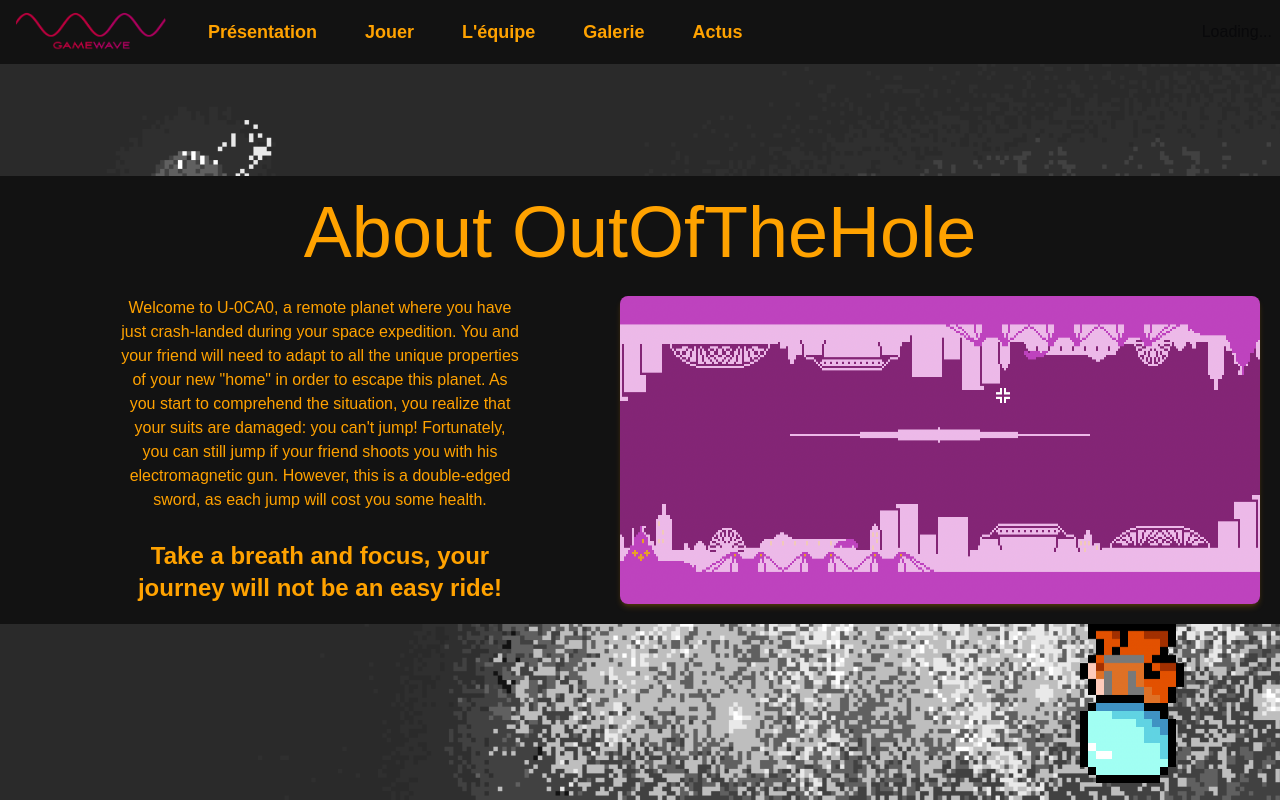
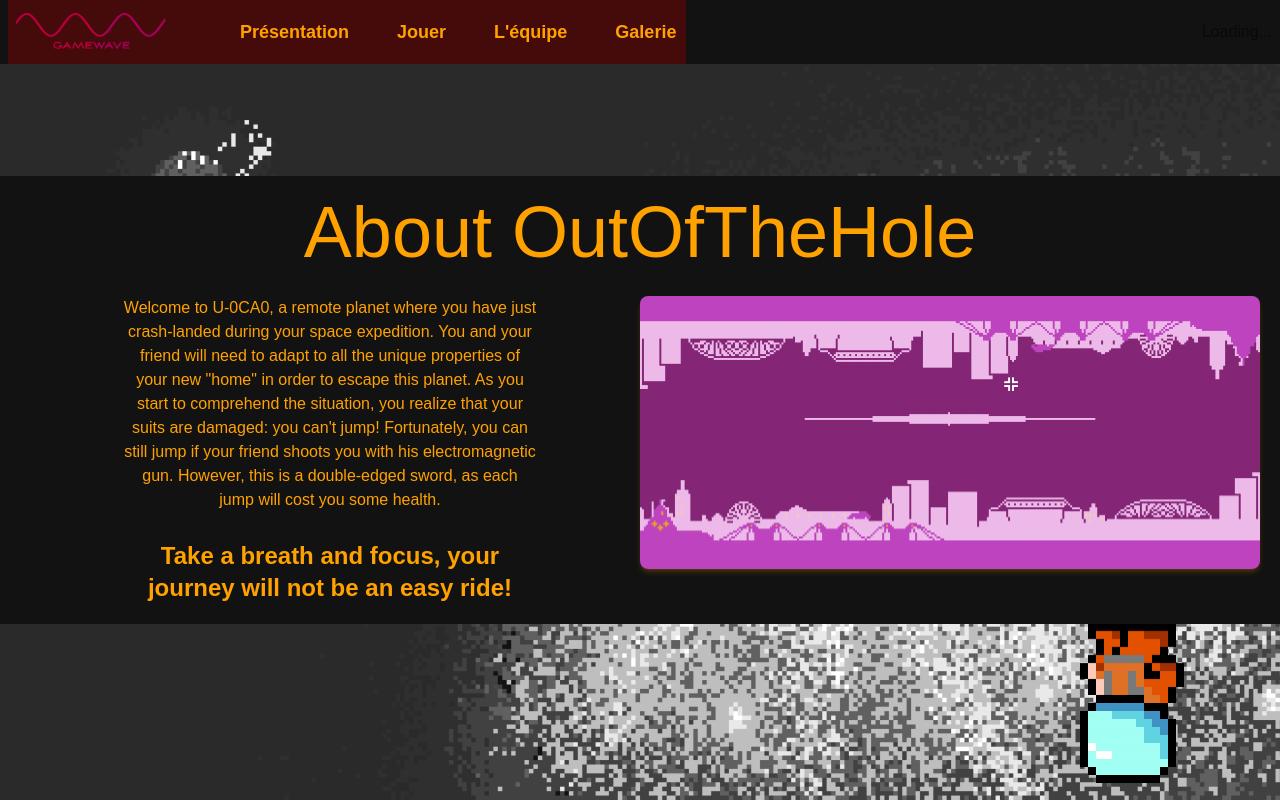
Before and after one commit to Bastien1533/outofthehole-website-nextjs, a Next.js app: page /presentation in a window 1280 px wide. Built offline with nearby package versions, Linux system fonts and the light colour scheme; no server answers; a web font is replaced by a local one.

Commit message:
feat(Responsive): :sparkles:  Made the website responsive

```diff
--- a/src/components/github_card.tsx
+++ b/src/components/github_card.tsx
@@ -32,7 +32,7 @@ export function GithubRepoCard(org_name:string,  repo_name:string){
             <a href={parsed_data.html_url}>
                 <div className={"flex justify-between items-center px-2 text-white mr-5 gap-2"}>
                     <Image src={GithubCatWhite} alt={"github"} width={40} height={40} className={""}/>
-                    <div className={"flex flex-col"}>
+                    <div className={"flex flex-col max-lg:hidden"}>
                         <span className={"font-medium"}>{parsed_data.full_name}</span>
                         <span className={"opacity-80 font-normal overflow-clip"}>{parsed_data.description}</span>
                     </div>
--- a/src/components/navbar/BarLink.tsx
+++ b/src/components/navbar/BarLink.tsx
@@ -5,7 +5,7 @@ import Link from "next/link";
 
 export default function BarLink(text: string, page: string) {
     return <Link href={`/${page}`} legacyBehavior passHref>
-        <NavigationMenuLink
-            className={`rounded-sm p-2.5 cursor-pointer hover:opacity-80 font-bold text-lg`}>{text}</NavigationMenuLink>
+        <div
+            className={`rounded-sm p-2.5 cursor-pointer hover:opacity-80 font-bold text-lg`}>{text}</div>
     </Link>
 }
--- a/src/components/navbar/NavBar.tsx
+++ b/src/components/navbar/NavBar.tsx
@@ -6,11 +6,20 @@ import LogoImg from "@/app/GameWaveLogoImg"
 import Link from "next/link";
 import {GithubRepoCard} from "@/components/github_card";
 
+function ToggleNavbar(id:string){
+    let element = document.getElementById(id)
+    //console.log(element)
+    if (element != null){
+        element.style.display = element.style.display=="none"?"block":"none"
+    }
+}
+
 export default function NavBar() {
     const org_name = process.env.NEXT_PUBLIC_ORG_NAME==undefined?"GameWaves":process.env.NEXT_PUBLIC_ORG_NAME
     const repo_name = process.env.NEXT_PUBLIC_REPO_NAME==undefined?"OutofTheHole":process.env.NEXT_PUBLIC_REPO_NAME
-    return <div className={"flex justify-between items-center px-2 w-screen bg-background"}>
-                <NavigationMenu className="w-full py-2">
+    return <div className={"flex max-sm:flex-col justify-between items-center px-2 w-screen bg-background"}>
+                <div className={"flex items-center w-full max-sm:justify-evenly justify-between"}>
+                    <NavigationMenu className="w-full py-2 bg-red-950">
                         <NavigationMenuList className="flex gap-7 ml-2">
                             <NavigationMenuItem>
                                 <Link href={"/"} legacyBehavior passHref>
@@ -19,16 +28,34 @@ export default function NavBar() {
                                     </div>
                                 </Link>
                             </NavigationMenuItem>
-                        <NavigationMenuItem className="flex flex-row gap-7 text-oth_yellow">
+                            <NavigationMenuItem>
+                                <div className={"text-oth_yellow sm:hidden"} onClick={() => ToggleNavbar("mobile_navbar")}>
+                                    <svg xmlns="http://www.w3.org/2000/svg" width="32" height="32" fill="currentColor"
+                                         className="bi bi-list" viewBox="0 0 16 16">
+                                        <path fill-rule="evenodd"
+                                              d="M2.5 12a.5.5 0 0 1 .5-.5h10a.5.5 0 0 1 0 1H3a.5.5 0 0 1-.5-.5m0-4a.5.5 0 0 1 .5-.5h10a.5.5 0 0 1 0 1H3a.5.5 0 0 1-.5-.5m0-4a.5.5 0 0 1 .5-.5h10a.5.5 0 0 1 0 1H3a.5.5 0 0 1-.5-.5"/>
+                                    </svg>
+
+                                </div>
+                            </NavigationMenuItem>
+                            <NavigationMenuItem id={"desktop_navbar"}
+                                                className="flex flex-row sm:max-md:gap-2 gap-7 text-oth_yellow max-sm:hidden">
                                 {BarLink("Présentation", "presentation")}
                                 {BarLink("Jouer", "play")}
                                 {BarLink("L'équipe", "team")}
                                 {BarLink("Galerie", "gallery")}
-                            {BarLink("Actus", "news")}
                             </NavigationMenuItem>
                         </NavigationMenuList>
                     </NavigationMenu>
                     {GithubRepoCard(org_name, repo_name)}
+                </div>
+            <div id={"mobile_navbar"} className="flex flex-row justify-center text-center sm:max-md:gap-2 gap-7 text-oth_yellow" style={{display: "none"}}>
+                {BarLink("Présentation", "presentation")}
+                {BarLink("Jouer", "play")}
+                {BarLink("L'équipe", "team")}
+                {BarLink("Galerie", "gallery")}
+            </div>
+
 
     </div>
 }
--- a/src/pages/play.tsx
+++ b/src/pages/play.tsx
@@ -23,7 +23,7 @@ export const getServerSideProps = (async () => {
         }})
     const json_releases = await res.json()
     const releases: RepoRelease = json_releases
-    console.log(json_releases)
+    //console.log(json_releases)
     // Pass data to the page via props
     return { props: { releases } }
 }) satisfies GetServerSideProps<{ releases: RepoRelease }>
@@ -34,6 +34,7 @@ export function GetLatestRelease({releases, }: InferGetServerSidePropsType<typeo
 
     if (releases) {
         const release = releases[0] as Release
+        //console.log(release)
         for (let index in release.assets) {
             let asset = release.assets[index] as ReleaseAsset;
             if (asset.name.includes("Linux")) {
@@ -157,12 +158,12 @@ function OsWidget(os: string, {releases,} : InferGetServerSidePropsType<typeof g
 export default function TeamPage({releases,} : InferGetServerSidePropsType<typeof getServerSideProps>) {
     return <PageLayout>
         <div className={"flex flex-col gap-10"}>
-                    <div className={"flex flex-col  gap-7 items-center"}>
-                        <span className={"text-oth_yellow text-7xl mt-16"}>Ready to Play ?</span>
+                    <div className={"flex flex-col  gap-7 items-center mx-5"}>
+                        <span className={"text-oth_yellow text-7xl mt-16 text-center"}>Ready to Play ?</span>
                         {RecommandedDownload({releases})}
                     </div>
                 <div className={"h-screen"}>
-                    <div className={"flex justify-evenly bg-background w-screen h-full pb-48"}>
+                    <div className={"grid max-sm:grid-cols-1 grid-cols-3 justify-evenly bg-background w-screen h-full pb-48"}>
                         {OsWidget("MacOs", {releases})}
                         {OsWidget("Windows", {releases})}
                         {OsWidget("Linux", {releases})}
--- a/src/pages/presentation.tsx
+++ b/src/pages/presentation.tsx
@@ -8,11 +8,11 @@ import pres_text from "@/data/pres_text.json"
 export default function TeamPage() {
     return <PageLayout>
         <div className={"flex flex-col justify-evenly"}>
-            <div className={"flex flex-col gap-7 items-center bg-background p-5 mt-28"}>
-                <span className={"text-oth_yellow text-7xl"}>About OutOfTheHole</span>
-                <div className={"flex"}>
-                    <div className={"flex flex-col items-center text-center gap-7 "}>
-                        <span className={" text-oth_yellow text-1xl w-2/3"}>
+            <div className={"flex flex-col h-full gap-7 items-center bg-background p-5 mt-28"}>
+                <span className={"text-oth_yellow max-sm:text-3xl sm:max-md:text-6xl text-7xl text-center"}>About OutOfTheHole</span>
+                <div className={"grid grid-cols-2 max-sm:grid-cols-1 max-sm:gap-4"}>
+                    <div className={"flex flex-col items-center text-center gap-7 h-full "}>
+                        <span className={" text-oth_yellow text-1xl sm:w-2/3"}>
                         {pres_text.para1} {pres_text.para2}
                         </span>
                         <span className={"font-bold text-2xl text-oth_yellow text-1xl w-2/3"}>
--- a/src/pages/team.tsx
+++ b/src/pages/team.tsx
@@ -27,11 +27,11 @@ export const getServerSideProps = (async () => {
 
 export default function TeamPage({team_data,} : InferGetServerSidePropsType<typeof getServerSideProps>) {
     return <PageLayout>
-        <div className={"flex justify-evenly"}>
+        <div className={"flex justify-evenly px-2"}>
             <div className={"flex flex-col gap-7"}>
-                <span className={"mt-24 text-oth_yellow text-7xl" }>The Team</span>
+                <span className={"mt-24 text-oth_yellow text-7xl text-center" }>The Team</span>
                 <div className={"flex justify-center"}>
-                    <div className={"grid grid-cols-2 w-fit gap-7"}>
+                    <div className={"grid max-sm:grid-cols-1 grid-cols-2 w-fit gap-7 max-sm:gap-2"}>
                         {GithubCard("Bastien Pinaud","Bastien1533", team_data)}
                         {GithubCard("Louis Gallet","l0u1sg", team_data)}
                         {GithubCard("Titouan Lamy","Drakwrizz", team_data)}
```
Lines whose indentation alone changed are shown as unchanged.
